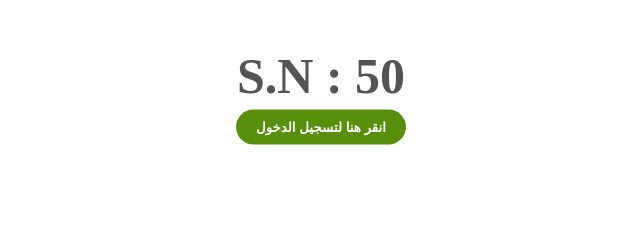
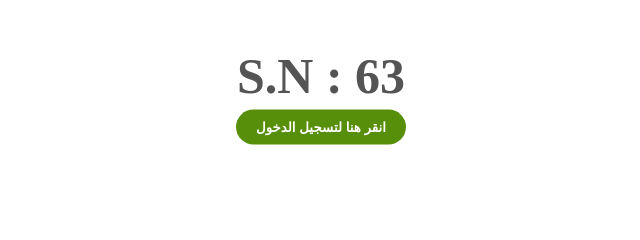
Before and after one commit to ALEmadTransport/account_63, a plain HTML site: page index.html in a window 1280 px wide. Shown: the part 273-513 px from the top of the page, 319-959 px from the left. Drawn offline with Linux system fonts and the light colour scheme.

Commit message:
Update index.html

```diff
--- a/index.html
+++ b/index.html
@@ -49,7 +49,7 @@
 
 <body>
     <img src="background.png" alt="">
-    <span class="sn-label">S.N : 50</span>
+    <span class="sn-label">S.N : 63</span>
     <br>
     <br>
     <br>
```
